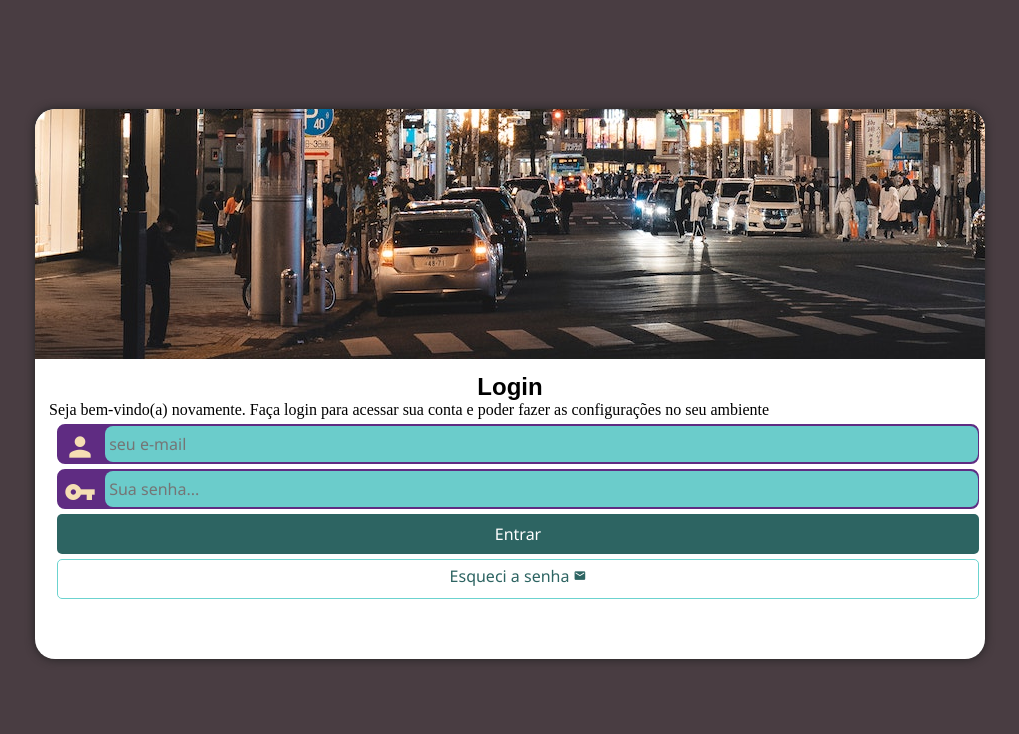
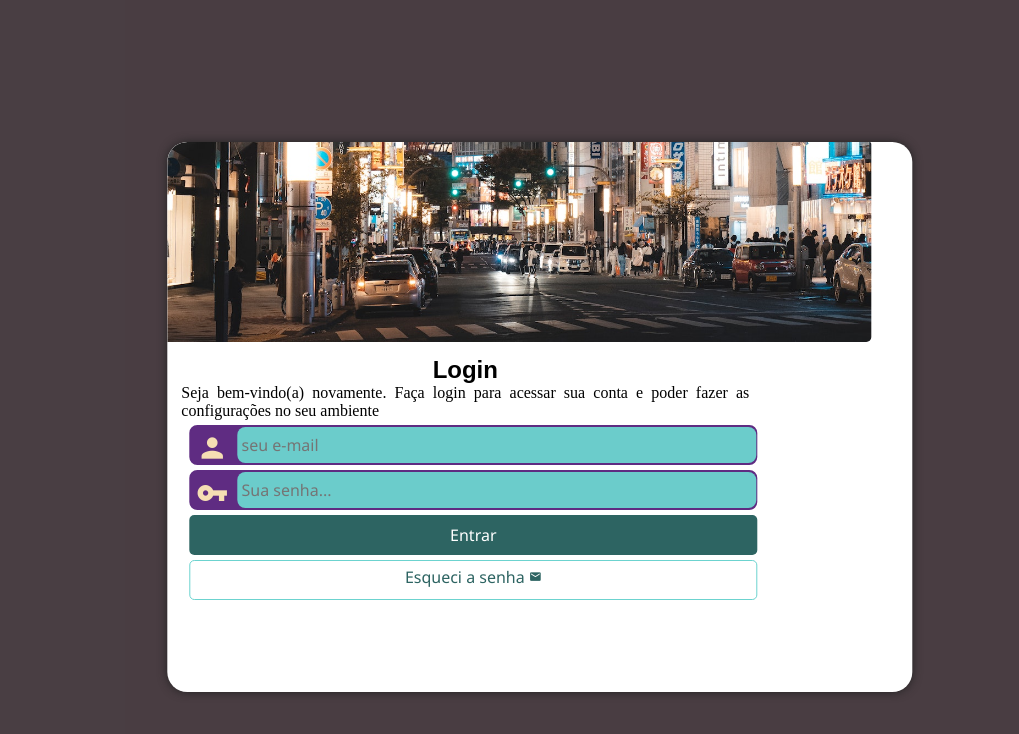
Before and after one commit to joaovictordemiranda/projeto-login, a plain HTML site: page index.html in a window 1280 px wide. Shown: the whole page, without its empty margins (130-1149 px from the left). Drawn offline with Linux system fonts and the light colour scheme.

Commit message:
alterando !!

```diff
--- a/estilos/mediaquery.css
+++ b/estilos/mediaquery.css
@@ -21,26 +21,23 @@
     }
 }
 
-@media screen and (min-width: 992px) {
+@media screen and (min-width: 1px) {
     body {
         background-color: rgba(70, 60, 60, 0.863);
     }
 
     section#login {
-        position: relative;
-        width: 950px;
-
-        transform: translate(-50%, -50%);
+        width: 745px;
     }
 
     selection#login > div#imagen {
         float: right;
-        width: 100%;
+        width: 30%;
         height: 100vh;
     }
 
     section#login > div#formulario {
-        float: center;
-        width: 100%;
+        float: left;
+        width: 80%;
     }
 }
--- a/estilos/style.css
+++ b/estilos/style.css
@@ -47,8 +47,8 @@ section#login > div#imagen {
     background: url(../imagens/tela.jpg);
     background-size: cover;
     background-position: left bottom;
-    width: 100vw;
-    height: 250px;
+    width: 55vw;
+    height: 200px;
     border-radius: 20px 2px 5px 0px;
 }
 
```
